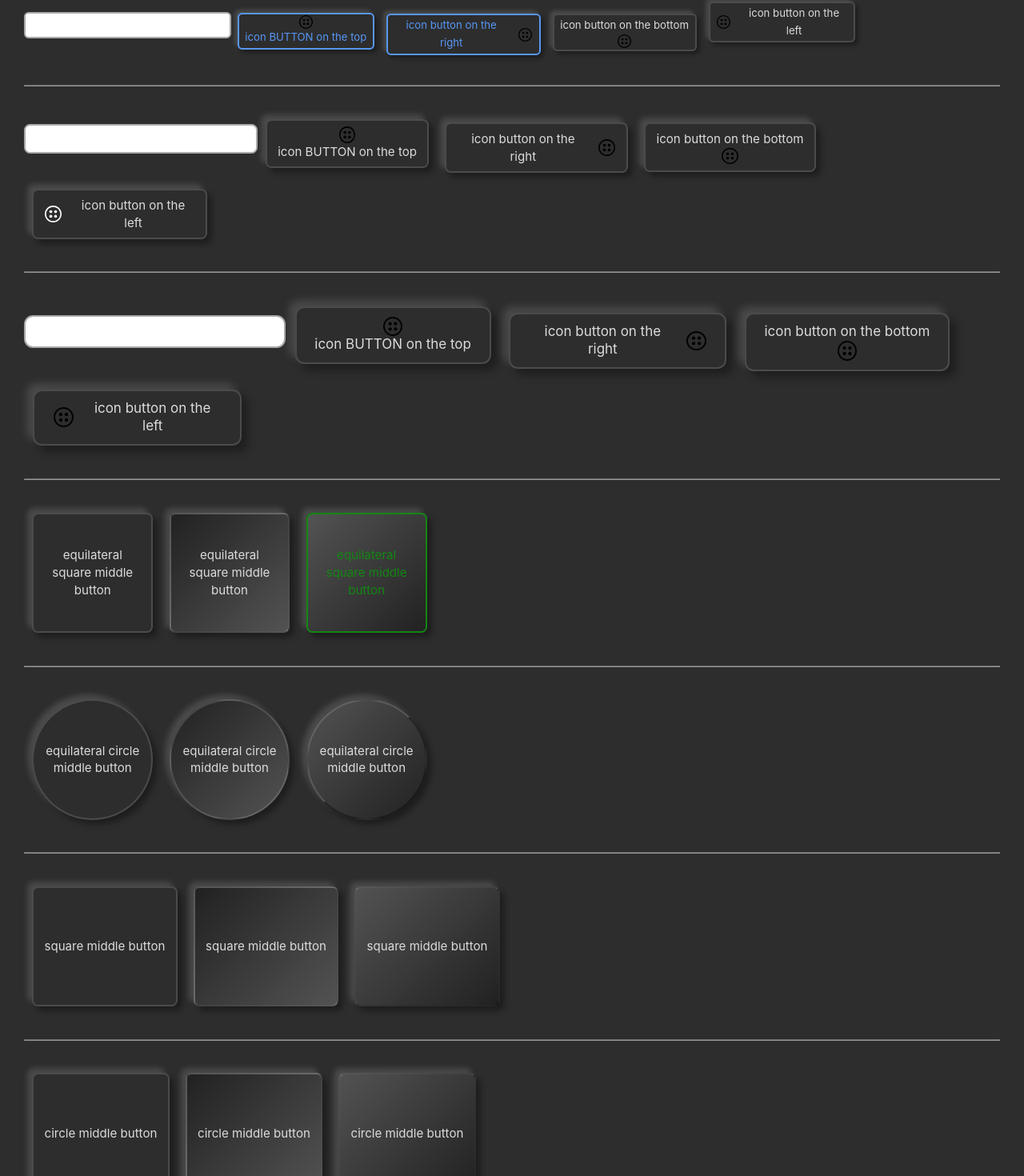
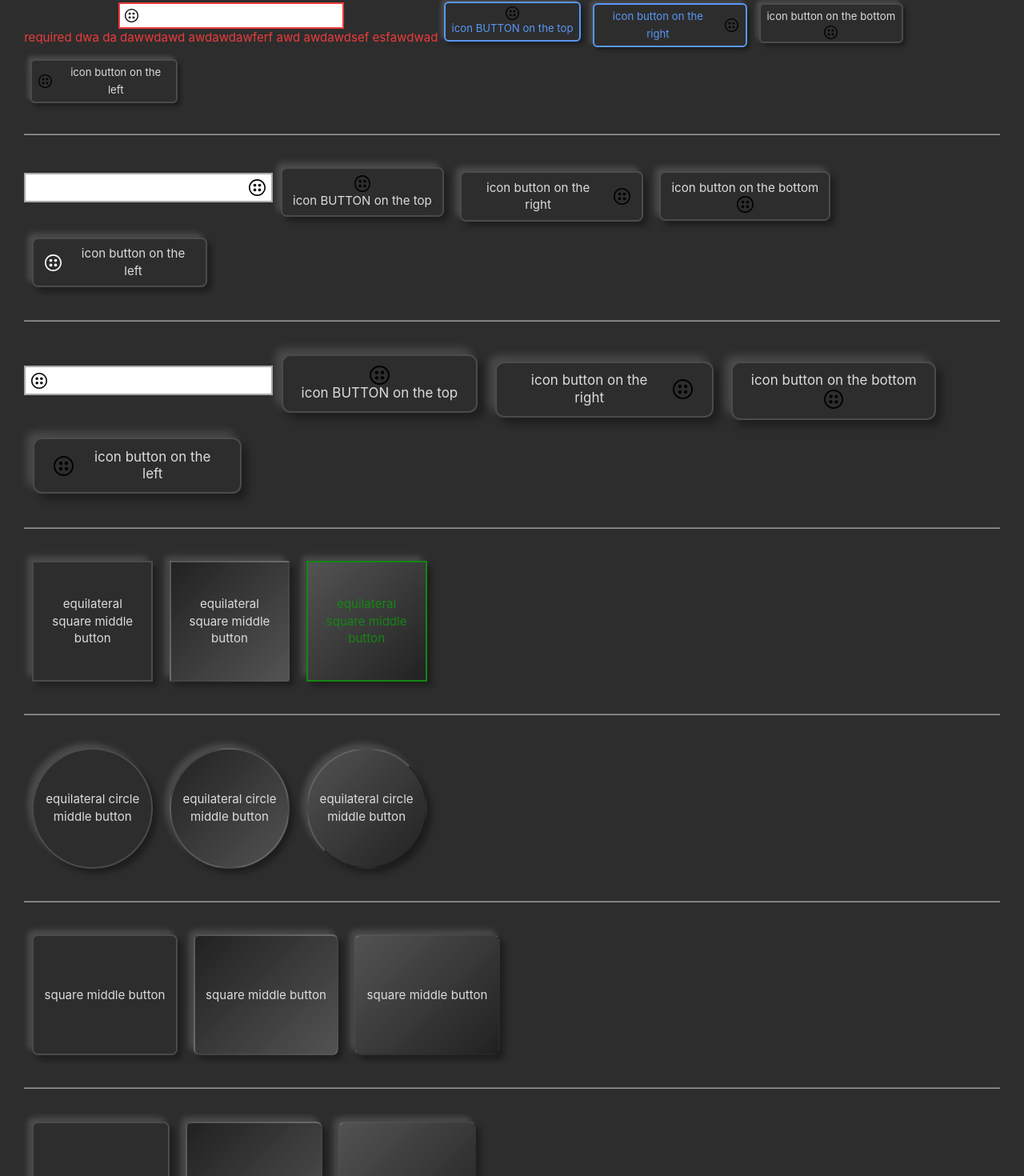
Before and after one commit to devashtar/neomortheme, a React (Create React App) app: page / in a window 1280 px wide. Shown: the part 1791-3261 px from the top of the page at 80% size. Built offline with nearby package versions, Linux system fonts and the light colour scheme.

Commit message:
fix globalStyle and create Input component

```diff
--- a/src/App.tsx
+++ b/src/App.tsx
@@ -117,7 +117,12 @@ export const App: React.FC<{}> = () => {
 
       <h1>component Button</h1>
 
-      <Input size='small' />
+      <Input
+        size='small'
+        icon={icon}
+        iconPosition='left'
+        error={'required dwa da dawwdawd awdawdawferf awd awdawdsef esfawdwad'}
+      />
 
       <Button
         value='icon BUTTON on the top'
@@ -128,6 +133,7 @@ export const App: React.FC<{}> = () => {
         appearance='flat'
         color='primary'
         variant='outlined'
+        rounded='smoothed'
       />
 
       <Button
@@ -139,6 +145,7 @@ export const App: React.FC<{}> = () => {
         appearance='flat'
         color='primary'
         variant='outlined'
+        rounded='smoothed'
       />
 
       <Button
@@ -148,6 +155,7 @@ export const App: React.FC<{}> = () => {
         size='small'
         type='button'
         appearance='flat'
+        rounded='smoothed'
       />
 
       <Button
@@ -157,11 +165,12 @@ export const App: React.FC<{}> = () => {
         size='small'
         type='button'
         appearance='flat'
+        rounded='smoothed'
       />
 
       <hr />
 
-      <Input size='middle' />
+      <Input size='middle' icon={icon} iconPosition='right' />
 
       <Button
         value='icon BUTTON on the top'
@@ -170,6 +179,7 @@ export const App: React.FC<{}> = () => {
         size='middle'
         type='button'
         appearance='flat'
+        rounded='smoothed'
       />
 
       <Button
@@ -179,6 +189,7 @@ export const App: React.FC<{}> = () => {
         size='middle'
         type='button'
         appearance='flat'
+        rounded='smoothed'
       />
 
       <Button
@@ -188,6 +199,7 @@ export const App: React.FC<{}> = () => {
         size='middle'
         type='button'
         appearance='flat'
+        rounded='smoothed'
       />
 
       <Button
@@ -198,11 +210,12 @@ export const App: React.FC<{}> = () => {
         type='button'
         appearance='flat'
         iconListenTheme
+        rounded='smoothed'
       />
 
       <hr />
 
-      <Input size='large' rounded='smoothed' />
+      <Input type='text' icon={icon} iconPosition='left' size='middle' />
 
       <Button
         value='icon BUTTON on the top'
@@ -211,6 +224,7 @@ export const App: React.FC<{}> = () => {
         size='large'
         type='button'
         appearance='flat'
+        rounded='smoothed'
       />
 
       <Button
@@ -220,6 +234,7 @@ export const App: React.FC<{}> = () => {
         size='large'
         type='button'
         appearance='flat'
+        rounded='smoothed'
       />
 
       <Button
@@ -229,6 +244,7 @@ export const App: React.FC<{}> = () => {
         size='large'
         type='button'
         appearance='flat'
+        rounded='smoothed'
       />
 
       <Button
@@ -238,6 +254,7 @@ export const App: React.FC<{}> = () => {
         size='large'
         type='button'
         appearance='flat'
+        rounded='smoothed'
       />
 
       <hr />
@@ -308,6 +325,7 @@ export const App: React.FC<{}> = () => {
         type='button'
         appearance='flat'
         shape='square'
+        rounded='smoothed'
       />
 
       <Button
@@ -316,6 +334,7 @@ export const App: React.FC<{}> = () => {
         type='button'
         appearance='concave'
         shape='square'
+        rounded='smoothed'
       />
 
       <Button
@@ -324,6 +343,7 @@ export const App: React.FC<{}> = () => {
         type='button'
         appearance='convex'
         shape='square'
+        rounded='smoothed'
       />
 
       <hr />
@@ -334,6 +354,7 @@ export const App: React.FC<{}> = () => {
         type='button'
         appearance='flat'
         shape='circle'
+        rounded='smoothed'
       />
 
       <Button
@@ -342,6 +363,7 @@ export const App: React.FC<{}> = () => {
         type='button'
         appearance='concave'
         shape='circle'
+        rounded='smoothed'
       />
 
       <Button
@@ -350,6 +372,7 @@ export const App: React.FC<{}> = () => {
         type='button'
         appearance='convex'
         shape='circle'
+        rounded='smoothed'
       />
 
       <hr />
--- a/src/components/Button/index.tsx
+++ b/src/components/Button/index.tsx
@@ -41,7 +41,7 @@ export const Button: React.FC<IProps> = ({
   type = 'button',
   color = 'inherit',
   variant = 'filled',
-  rounded = 'smoothed',
+  rounded,
   appearance,
   shape,
   equilateral = false
--- a/src/components/Button/style.scss
+++ b/src/components/Button/style.scss
@@ -1,13 +1,57 @@
 button  {
+  background-color: transparent;
   display: flex;
   justify-content: center;
   align-items: center;
 
-  .poignant { border-radius: 0 }
-  .smoothed {
-    &.small { border-radius: var(--br-sm) }
-    &.middle { border-radius: var(--br-md) }
-    &.large { border-radius: var(--br-lg) }
+  border: none;
+  transition: box-shadow 0.15s ease-in-out;
+  cursor: pointer;
+  user-select: none;
+
+  &.small {
+    margin: 0.5rem;
+    padding: 0.25rem 0.5rem;
+    font-size: 0.875rem;
+    box-shadow: var(--shadow-sm);
+
+    &:hover { box-shadow: var(--shadow-sm-pressed) }
+    &:active { box-shadow: var(--shadow-sm-active) }
+
+    img {
+      max-width: 1.25rem;
+      max-height: 1.125rem;
+    }
+  }
+
+  &.middle {
+    margin: 0.6725rem;
+    padding: 0.5rem 0.875rem;
+    font-size: 1rem;
+    box-shadow: var(--shadow-md);
+
+    &:hover {  box-shadow: var(--shadow-md-pressed) }
+    &:active { box-shadow: var(--shadow-md-active) }
+
+    img {
+      max-width: 1.5rem;
+      max-height: 1.375rem;
+    }
+  }
+
+  &.large {
+    margin: 0.75rem;
+    padding: 0.75rem 1.5rem;
+    font-size: 1.125rem;
+    box-shadow: var(--shadow-lg);
+
+    &:hover { box-shadow: var(--shadow-lg-pressed) }
+    &:active { box-shadow: var(--shadow-lg-active) }
+
+    img {
+      max-width: 1.75rem;
+      max-height: 1.625rem;
+    }
   }
 
   p {
@@ -30,19 +74,6 @@ button  {
     margin-right: 0.75rem;
   }
 
-  &.small img {
-    max-width: 1.25rem;
-    max-height: 1.125rem;
-  }
-  &.middle img {
-    max-width: 1.5rem;
-    max-height: 1.375rem;
-  }
-  &.large img {
-    max-width: 1.75rem;
-    max-height: 1.625rem;
-  }
-
   img {
     height: 100%;
     width: 100%;
--- a/src/components/Input/index.tsx
+++ b/src/components/Input/index.tsx
@@ -9,15 +9,19 @@ interface IProps {
   value?: string
   placeholder?: string
   defaultValue?: string
+  success?: boolean
+  warning?: string
+  error?: string
+  required?: boolean
   onChange?: (e: React.FormEvent<HTMLInputElement>) => void
   onFocus?: (e: React.FormEvent<HTMLInputElement>) => void
   onBlur?: (e: React.FormEvent<HTMLInputElement>) => void
   size?: 'small' | 'middle' | 'large'
   icon?: string
   iconPosition?: 'left' | 'right'
-  iconListenTheme?: boolean // чтобы инвертировать цвет иконки, когда меняется тема
+  iconListenTheme?: boolean // чтобы инвертировать цвет иконки, когда меняется тема(проверено на черно-белых иконках)
   disabled?: boolean
-  type?: 'text' | 'password' | 'mail' | 'checkbox' | 'radio'
+  type?: 'text' | 'password' | 'mail'
   color?:
     | 'primary'
     | 'secondary'
@@ -26,7 +30,7 @@ interface IProps {
     | 'info'
     | 'warning'
     | 'inherit'
-  rounded?: 'poignant' | 'smoothed'
+  rounded?: 'poignant' | 'smoothed' // скругления углов
   fullWidth?: boolean
 }
 
@@ -37,6 +41,10 @@ export const Input: React.FC<IProps> = ({
   value,
   placeholder,
   defaultValue,
+  success,
+  warning,
+  error,
+  required,
   onChange = () => {},
   onFocus = () => {},
   onBlur = () => {},
@@ -52,9 +60,12 @@ export const Input: React.FC<IProps> = ({
 }) => {
   const inputArr: string[] = [size]
   if (rounded) inputArr.push(rounded)
+  if (fullWidth) inputArr.push('full')
+  if (success) inputArr.push('success')
+  if (warning) inputArr.push('warning')
+  if (error) inputArr.push('error')
   if (iconPosition === 'right') inputArr.push('icon-right')
   else if (iconPosition === 'left') inputArr.push('icon-left')
-  else if (fullWidth) inputArr.push('full')
 
   if (color !== 'inherit') {
     inputArr.push('text-' + color)
@@ -64,16 +75,20 @@ export const Input: React.FC<IProps> = ({
   const { themeMode } = React.useContext(ThemeContext)!
   const mode = iconListenTheme ? ' ' + themeMode : ''
 
+  const sideIcon = iconPosition ? ' ' + iconPosition : ''
+
   return (
     <div
+      className='input-wrapper'
       style={{
-        position: 'relative',
         display: 'inline-flex',
+        flexDirection: 'column',
         justifyContent: 'center',
         alignItems: 'center',
         width: fullWidth ? '100%' : 'auto'
       }}
     >
+      <div className={size + sideIcon} style={{ position: 'relative' }}>
         <input
           ref={ref}
           id={id}
@@ -82,10 +97,13 @@ export const Input: React.FC<IProps> = ({
           placeholder={placeholder}
           defaultValue={defaultValue}
           value={value}
+          required={required}
           disabled={disabled}
           className={inputArr.join(' ')}
         />
         {icon && <img src={icon} alt='' className={iconPosition + mode} />}
       </div>
+      {error && <p>{error}</p>}
+    </div>
   )
 }
--- a/src/components/Input/style.scss
+++ b/src/components/Input/style.scss
@@ -1,4 +1,43 @@
-input {
+.input-wrapper {
+  img {
+    position: absolute;
+    height: 100%;
+    width: 100%;
+    object-fit: contain;
+
+    &.left { left: 0.5rem }
+    &.right { right: 0.5rem }
+
+    &.dark { filter: invert(50%) brightness(10) }
+    &.light { filter: invert(50%) brightness(0) }
+  }
+
+  p {
+    margin: 0;
+    max-width: fit-content;
+    text-align: center;
+    color: var(--red);
+  }
+
+  .small img {
+    top: calc(50% - 0.5625rem);
+    max-width: 1.25rem;
+    max-height: 1.125rem;
+  }
+
+  .middle img {
+    top: calc(50% - 0.6875rem);
+    max-width: 1.5rem;
+    max-height: 1.375rem;
+  }
+
+  .large img {
+    top: calc(50% - 0.8125rem);
+    max-width: 1.75rem;
+    max-height: 1.625rem;
+  }
+
+  input[type=text], input[type=password], input[type=mail] {
     background-color: #ffffff;
     border: 0.1875rem solid #aaaaaa;
 
@@ -7,17 +46,10 @@ input {
 
     outline: none;
 
-  &.error {
-    border-color: var(--red);
-  }
-
-  &.success {
-    border-color: var(--green);
-  }
-
-  &:focus {
-    border-color: var(--blue);
-  }
+    &.success { border-color: var(--green) }
+    &.warning { border-color: var(--orange) }
+    &.error, &:required:invalid { border-color: var(--red) }
+    &:focus { border-color: var(--blue) }
 
     &.small {
       padding: 0.25rem 0.5rem;
@@ -34,7 +66,9 @@ input {
       font-size: 1.25rem;
     }
 
-  &.full {
-    width: 100%;
+    &.full { width: 100% }
+
+    &.icon-left { padding-left: 2rem }
+    &.icon-right { padding-right: 2rem }
   }
 }
--- a/src/global-style.scss
+++ b/src/global-style.scss
@@ -115,7 +115,8 @@
   --main-concave: var(--light-concave);
 }
 
-/* ===================== FONT-COLOR  ======================  */
+/* ======================================================== */
+/* ===================== FONT-COLOR  ====================== */
 
 * { color: var(--dark-text) }
 
@@ -129,23 +130,43 @@
 .text-contrast { color: var(--light-text) }
 .text-dark { color: var(--dark-text) }
 
+/* ===================== BACKGROUND-COLOR / BORDER ====================== */
+
+body *.flat {
+  background: var(--main-flat);
+  border: 0.1875rem solid var(--main-white-shadow);
+}
+
+body *.convex {
+  background: var(--main-convex);
+  border-top: 0.1875rem solid var(--main-white-shadow);
+  border-right: 0.1875rem solid var(--main-black-shadow);
+  border-bottom: 0.1875rem solid var(--main-black-shadow);
+  border-left: 0.1875rem solid var(--main-white-shadow);
+}
+
+body *.concave {
+  background: var(--main-concave);
+  border: 0.1875rem solid var(--main-white-shadow);
+}
+
 /* ===================== BACKGROUND-COLOR ====================== */
 
-.bg-primary { background-color: var(--primary) !important }
-.bg-secondary { background-color: var(--secondary) !important }
-.bg-success { background-color: var(--success) !important }
-.bg-info { background-color: var(--info) !important }
-.bg-warning { background-color: var(--warning) !important }
-.bg-error { background-color: var(--error) !important }
+body *.bg-primary { background-color: var(--primary) }
+body *.bg-secondary { background-color: var(--secondary) }
+body *.bg-success { background-color: var(--success) }
+body *.bg-info { background-color: var(--info) }
+body *.bg-warning { background-color: var(--warning) }
+body *.bg-error { background-color: var(--error) }
 
 /* ===================== BORDER-COLOR ====================== */
 
-.b-primary { border-color: var(--primary) !important }
-.b-secondary { border-color: var(--secondary) !important }
-.b-success { border-color: var(--success) !important }
-.b-info { border-color: var(--info) !important }
-.b-warning { border-color: var(--warning) !important }
-.b-error { border-color: var(--error) !important }
+body *.b-primary { border-color: var(--primary) }
+body *.b-secondary { border-color: var(--secondary) }
+body *.b-success { border-color: var(--success) }
+body *.b-info { border-color: var(--info) }
+body *.b-warning { border-color: var(--warning) }
+body *.b-error { border-color: var(--error) }
 
 /* ===================== BOX-SHADOW ====================== */
 
@@ -154,72 +175,57 @@
 .shadow-md { box-shadow: var(--shadow-md); border-radius: 0.5rem }
 .shadow-lg { box-shadow: var(--shadow-lg); border-radius: 0.75rem }
 
-/* ===================== BACKGROUND-COLOR / BORDER ====================== */
 
-.flat {
-  background: var(--main-flat);
-  border: 0.1875rem solid var(--main-white-shadow);
-}
-
-.convex {
-  background: var(--main-convex);
-  border-top: 0.1875rem solid var(--main-white-shadow);
-  border-right: 0.1875rem solid var(--main-black-shadow);
-  border-bottom: 0.1875rem solid var(--main-black-shadow);
-  border-left: 0.1875rem solid var(--main-white-shadow);
-}
-
-.concave {
-  background: var(--main-concave);
-  border: 0.1875rem solid var(--main-white-shadow);
-}
 
 //* ===================== BORDER-RADIUS ====================== */
 
-.small { border-radius: var(--br-sm) }
-.middle { border-radius: var(--br-md) }
-.large { border-radius: var(--br-lg) }
+.poignant {
+  border-radius: 0;
+  &.small, &.middle, &.large { border-radius: 0 }
+}
+.smoothed {
+  border-radius: var(--br-md);
+  &.small { border-radius: var(--br-sm) }
+  &.middle { border-radius: var(--br-md) }
+  &.large { border-radius: var(--br-lg) }
+}
 
 /* ===================== SQUARE / CIRCLE  - blocks ====================== */
 
 .circle-small, .circle-small-fixed, .square-small, .square-small-fixed {
-  min-height: var(--shape-sm) !important;
-  min-width: var(--shape-sm) !important;
+  min-height: var(--shape-sm);
+  min-width: var(--shape-sm);
 }
-.circle-small { border-radius: var(--shape-sm) !important; }
-.square-small { border-radius: var(--br-sm) !important; }
 .circle-small-fixed, .square-small-fixed {
-  max-width: var(--shape-sm) !important;
-  max-height: var(--shape-sm) !important;
+  max-width: var(--shape-sm);
+  max-height: var(--shape-sm);
 }
-.circle-small-fixed { border-radius: 50% !important; }
-.square-small-fixed { border-radius: var(--br-sm) !important; }
+.circle-small { border-radius: var(--shape-sm) }
+.circle-small-fixed { border-radius: 50% }
 
 .circle-middle, .circle-middle-fixed, .square-middle, .square-middle-fixed {
-  min-height: var(--shape-md) !important;
-  min-width: var(--shape-md) !important;
+  min-height: var(--shape-md);
+  min-width: var(--shape-md);
 }
-.circle-middle { border-radius: var(--shape-md !important); }
-.square-middle { border-radius: var(--br-md) !important; }
 .circle-middle-fixed, .square-middle-fixed {
-  max-width: var(--shape-md) !important;
-  max-height: var(--shape-md) !important;
+  max-width: var(--shape-md);
+  max-height: var(--shape-md);
 }
-.circle-middle-fixed { border-radius: 50% !important; }
-.square-middle-fixed { border-radius: var(--br-md) !important; }
+.circle-middle { border-radius: var(--shape-md) }
+.circle-middle-fixed { border-radius: 50% }
+
 
 .circle-large, .circle-large-fixed, .square-large, .square-large-fixed {
-  min-height: var(--shape-lg) !important;
-  min-width: var(--shape-lg) !important;
+  min-height: var(--shape-lg);
+  min-width: var(--shape-lg);
 }
-.circle-large { border-radius: var(--shape-lg) !important; }
-.square-large { border-radius: var(--br-lg) !important; }
 .circle-large-fixed, .square-large-fixed {
-  max-width: var(--shape-lg) !important;
-  max-height: var(--shape-lg) !important;
+  max-width: var(--shape-lg);
+  max-height: var(--shape-lg);
 }
-.circle-large-fixed { border-radius: 50% !important; }
-.square-large-fixed { border-radius: var(--br-lg) !important; }
+.circle-large { border-radius: var(--shape-lg) }
+.circle-large-fixed { border-radius: 50% }
+
 
 /* ==================================================== */
 /* ==================================================== */
@@ -228,13 +234,12 @@
 *,
 *::before,
 *::after {
-  box-sizing: border-box;
+  box-sizing: border-box
 }
 
 html, body {
   background-color: var(--main-bgcolor);
   color: var(--main-color);
-  border-color: rgba(255, 255, 255, 0.5);
   margin: 0;
   font-family: -apple-system, BlinkMacSystemFont, 'Segoe UI', 'Roboto', 'Oxygen',
     'Ubuntu', 'Cantarell', 'Fira Sans', 'Droid Sans', 'Helvetica Neue',
@@ -285,45 +290,8 @@ h1, h2, h3, h4, h5, h6 {
 * { line-height: 144% }
 h1, h2, h3, h4, h5, h6 { line-height: 128% }
 
-/* ===================== BUTTON ====================== */
-
-button, input[type=button], input[type=submit] {
-  background-color: transparent;
-  border: none;
-  transition: box-shadow 0.15s ease-in-out;
-  cursor: pointer;
-
-  &.small {
-    margin: 0.5rem;
-    padding: 0.125rem 0.5rem;
-    font-size: 0.875rem;
-    box-shadow: var(--shadow-sm);
-
-    &:hover { box-shadow: var(--shadow-sm-pressed) }
-    &:active { box-shadow: var(--shadow-sm-active) }
-  }
-
-  &.middle {
-    margin: 0.6725rem;
-    padding: 0.5rem 0.875rem;
-    font-size: 1rem;
-    box-shadow: var(--shadow-md);
-
-    &:hover {  box-shadow: var(--shadow-md-pressed) }
-    &:active { box-shadow: var(--shadow-md-active) }
-  }
-
-  &.large {
-    margin: 0.75rem;
-    padding: 0.75rem 1.5rem;
-    font-size: 1.125rem;
-    box-shadow: var(--shadow-lg);
-
-    &:hover { box-shadow: var(--shadow-lg-pressed) }
-    &:active { box-shadow: var(--shadow-lg-active) }
-  }
-}
 
 hr {
   margin: 2rem 0;
+  border-color: rgba(255, 255, 255, 0.5);
 }
```
Lines whose indentation alone changed are shown as unchanged.
